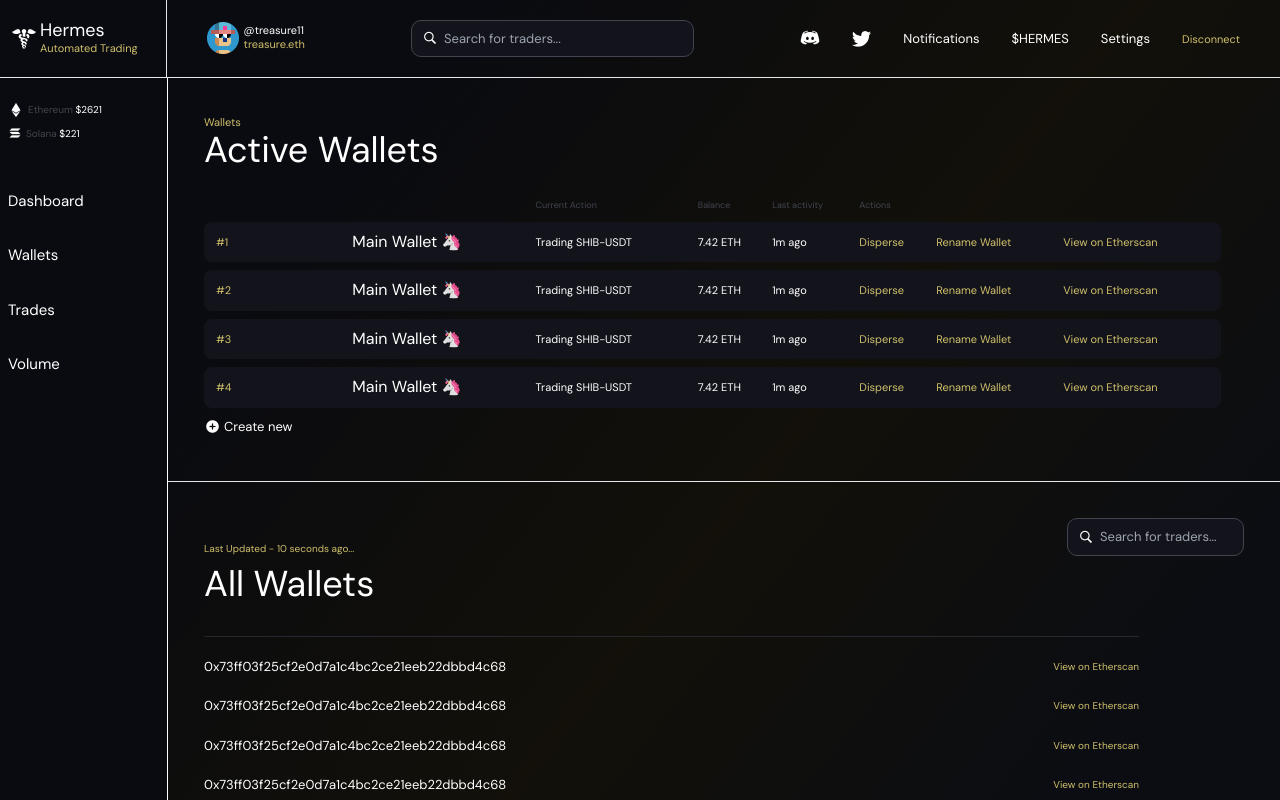
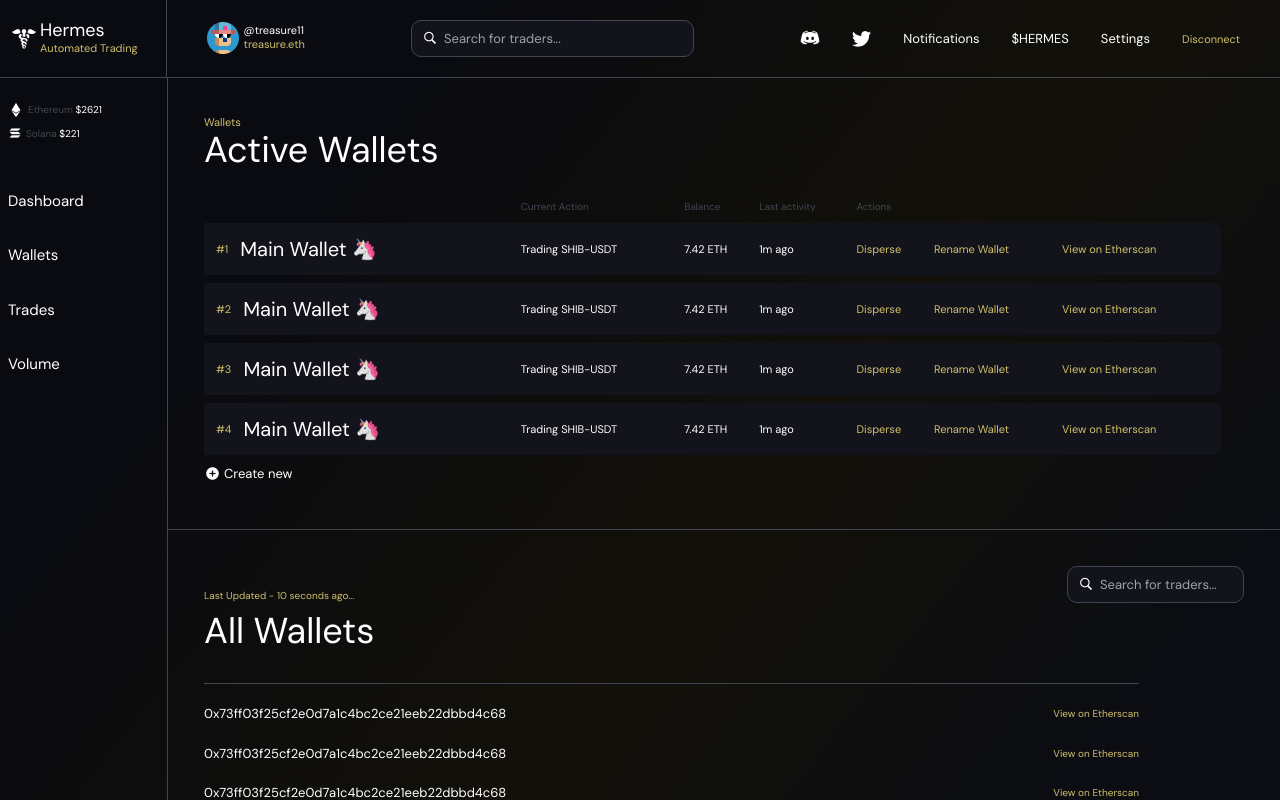
Before and after one commit to indrajith76/hermes-fontend, a Next.js app: page /Wallets in a window 1280 px wide. Shown: the top 800 px of the page. Built offline with nearby package versions, Linux system fonts and the light colour scheme.

Commit message:
updated screen

```diff
--- a/app/Wallets/page.jsx
+++ b/app/Wallets/page.jsx
@@ -11,10 +11,10 @@ export default function Wallets() {
             <tr>
               <td></td>
               <td></td>
-              <td className="text-[9px] text-[#424550]">Current Action</td>
-              <td className="text-[9px] text-[#424550]">Balance</td>
-              <td className="text-[9px] text-[#424550]">Last activity</td>
-              <td className="text-[9px] text-[#424550]">Actions</td>
+              <td className="text-[10px] text-[#424550]">Current Action</td>
+              <td className="text-[10px] text-[#424550]">Balance</td>
+              <td className="text-[10px] text-[#424550]">Last activity</td>
+              <td className="text-[10px] text-[#424550]">Actions</td>
               <td></td>
               <td></td>
             </tr>
@@ -22,10 +22,10 @@ export default function Wallets() {
           <tbody>
             {[1, 2, 3, 4].map((item, idx) => (
               <tr className="bg-[#13141B]">
-                <td className="rounded-l-lg p-3 text-[11px] text-[#D0C06C]">
-                  #{idx + 1}
+                <td className="rounded-l-lg p-3 text-[11px] text-[#D0C06C] flex items-center gap-3">
+                  #{idx + 1} <p className="text-white text-xl">Main Wallet 🦄</p>
                 </td>
-                <td>Main Wallet 🦄</td>
+                <td></td>
                 <td className=" text-[11px]">Trading SHIB-USDT</td>
                 <td className=" text-[11px]">7.42 ETH</td>
                 <td className=" text-[11px]">1m ago</td>
@@ -49,7 +49,7 @@ export default function Wallets() {
         </div>
       </div>
 
-      <div className="border-t p-5 md:p-9 pt-6">
+      <div className="border-t border-[#424550] p-5 md:p-9 pt-6">
         <div className=" md:flex justify-between items-end">
           <p className="text-golden text-[10px]">
             Last Updated - 10 seconds ago...
@@ -71,13 +71,13 @@ export default function Wallets() {
         </div>
         <h2 className="text-4xl leading-10 mt-2">All Wallets</h2>
 
-        <div className="flex flex-col gap-5 py-5 w-full lg:w-[935px] border-t border-[#26272E] mt-8">
+        <div className="flex flex-col gap-5 py-5 w-full lg:w-[935px] border-t border-[#424550] mt-8">
           {[1, 2, 3, 4].map((item, idx) => (
             <div key={idx} className="flex items-center justify-between">
-              <p className="text-[10px] md:text-[13px]">
+              <p className="text-[10px] md:text-[13px] 2xl:text-base">
                 0x73ff03f25cf2e0d7a1c4bc2ce21eeb22dbbd4c68
               </p>
-              <button className="text-[#D0C06C] text-[10px]">
+              <button className="text-[#D0C06C] text-[10px] 2xl:text-sm">
                 View on Etherscan
               </button>
             </div>
--- a/app/page.js
+++ b/app/page.js
@@ -17,7 +17,7 @@ export default function Home() {
         <p className="text-4xl mb-5">Open Positions</p>
 
         <div className=" flex flex-col lg:flex-row gap-[63px]">
-          <div className="w-full grid md:grid-cols-2 lg:grid-cols-3 gap-[30px]">
+          <div className="w-full grid md:grid-cols-2 lg:grid-cols-3 2xl:grid-cols-5 gap-[30px]">
             <div className="bg-[#13141B] p-4 h-[190px] rounded-[10px]">
               <div className="flex justify-between items-center">
                 <p className="flex items-center gap-1 text-[11px] bg-[#424550] px-[6px] rounded">
@@ -287,7 +287,7 @@ export default function Home() {
         )}
       </Modal>
 
-      <div className="border-t p-5 md:p-9 pt-6">
+      <div className="border-t border-[#424550] p-5 md:p-9 pt-6">
         <div className="md:flex justify-between items-end">
           <p className="text-golden text-[10px]">
             Last Updated - 10 seconds ago...
--- a/components/Navbar.jsx
+++ b/components/Navbar.jsx
@@ -4,8 +4,8 @@ import { BsList } from "react-icons/bs";
 
 const Navbar = ({ sidebar, setSidebar }) => {
   return (
-    <div className="border-b flex flex-col lg:flex-row lg:items-center">
-      <div className="hidden lg:block w-[192px] lg:border-r pl-2 py-5">
+    <div className="border-b border-[#424550] flex flex-col lg:flex-row lg:items-center">
+      <div className="hidden lg:block w-[192px] 2xl:w-[178px] lg:border-r lg:border-[#424550] pl-2 py-5">
         <Link className="flex items-center" href="/">
           <img src="/images/logo.png" alt="" />
           <div>
--- a/components/Sidebar.jsx
+++ b/components/Sidebar.jsx
@@ -7,7 +7,7 @@ const Sidebar = ({ sidebar, setSidebar }) => {
     <div
       className={`z-10 duration-500 absolute top-0 ${
         sidebar ? "-left-[170px]" : "left-0"
-      } bg-[#0a0b10] md:relative flex flex-col justify-between border-r border-white text-white`}
+      } bg-[#0a0b10] md:bg-transparent md:relative flex flex-col justify-between border-r border-[#424550] text-white`}
     >
       <button
         onClick={() => setSidebar(!sidebar)}
```
